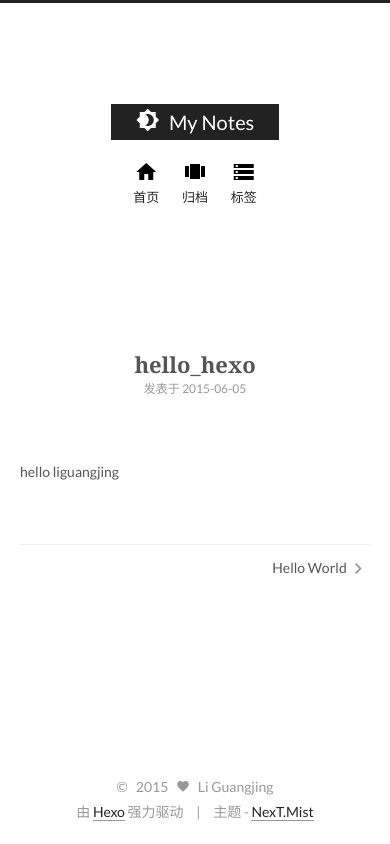
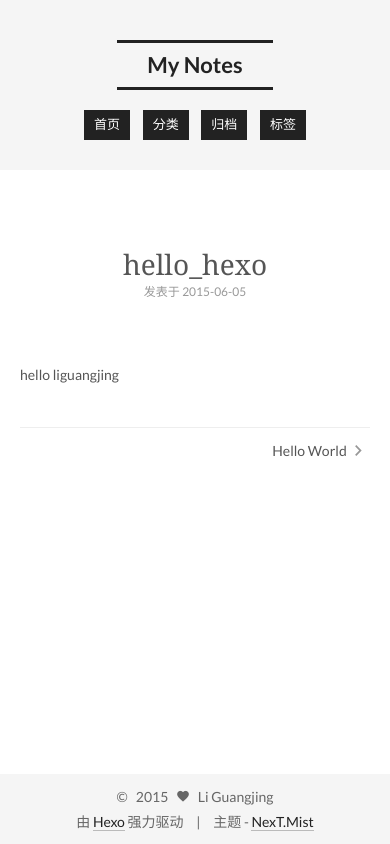
Before and after one commit to jiuye1/jiuye1.github.io, a plain HTML site: page 2015/06/05/hello-hexo/index.html in a window 390 px wide. Drawn offline with Linux system fonts and the light colour scheme.

Commit message:
Site updated: 2015-06-06 12:18:55

```diff
--- a/2015/06/05/hello-hexo/index.html
+++ b/2015/06/05/hello-hexo/index.html
@@ -58,6 +58,14 @@
         <a href="/">
           <i class="menu-item-icon icon-home"></i> <br />
           首页
+        </a>
+      </li>
+
+
+      <li class="menu-item menu-item-categories">
+        <a href="/categories">
+          <i class="menu-item-icon icon-categories"></i> <br />
+          分类
         </a>
       </li>
 
--- a/css/main.css
+++ b/css/main.css
@@ -214,51 +214,51 @@ h6 {
   font-family: Cambria, Georgia, "Microsoft Jhenghei", "Hiragino Sans GB", "Microsoft YaHei", "Times New Roman", serif;
 }
 h1 {
-  font-size: 26px;
+  font-size: 24px;
 }
 @media (max-width: 767px) {
   h1 {
-    font-size: 22px;
+    font-size: 20px;
   }
 }
 h2 {
-  font-size: 24px;
+  font-size: 22px;
 }
 @media (max-width: 767px) {
   h2 {
-    font-size: 20px;
+    font-size: 18px;
   }
 }
 h3 {
-  font-size: 22px;
+  font-size: 20px;
 }
 @media (max-width: 767px) {
   h3 {
-    font-size: 18px;
+    font-size: 16px;
   }
 }
 h4 {
-  font-size: 20px;
+  font-size: 18px;
 }
 @media (max-width: 767px) {
   h4 {
-    font-size: 16px;
+    font-size: 14px;
   }
 }
 h5 {
-  font-size: 18px;
+  font-size: 16px;
 }
 @media (max-width: 767px) {
   h5 {
-    font-size: 14px;
+    font-size: 12px;
   }
 }
 h6 {
-  font-size: 16px;
+  font-size: 14px;
 }
 @media (max-width: 767px) {
   h6 {
-    font-size: 12px;
+    font-size: 10px;
   }
 }
 p {
@@ -918,7 +918,7 @@ body {
   position: relative;
 }
 .site-meta {
-  text-align: center;
+  text-align: left;
 }
 @media (max-width: 767px) {
   .site-meta {
@@ -1137,7 +1137,7 @@ body {
   width: 4px;
   height: 4px;
   border-radius: 50%;
-  background: #ffffbe;
+  background: #ee9ed2;
 }
 .sidebar-nav {
   margin: 0;
@@ -1466,7 +1466,7 @@ body {
   }
 }
 .posts-collapse {
-  margin-left: 55px;
+  margin-left: 0;
 }
 @media (max-width: 767px) {
   .posts-collapse {
@@ -1893,3 +1893,248 @@ body {
   display: inline;
   content: ") ";
 }
+.test {
+  border: 10px;
+}
+h2,
+h3,
+h4,
+h5,
+h6 {
+  margin: 20px 0 10px;
+}
+p {
+  margin: 10px 0;
+}
+a {
+  border-bottom-color: #bbb;
+}
+hr {
+  margin: 20px 0;
+  height: 2px;
+}
+.btn {
+  padding: 0 10px;
+  border-width: 2px;
+  border-radius: 0;
+}
+.headband {
+  display: none;
+}
+.header {
+  background: #f5f5f5;
+}
+.header-inner {
+  margin-bottom: 80px;
+  padding: 40px 0;
+}
+.header-inner:before,
+.header-inner:after {
+  content: " ";
+  display: table;
+}
+.header-inner:after {
+  clear: both;
+}
+@media (max-width: 767px) {
+  .header-inner {
+    padding-bottom: 30px;
+  }
+}
+.site-meta {
+  float: left;
+  margin-left: -20px;
+}
+@media (max-width: 767px) {
+  .site-meta {
+    float: none;
+    margin-left: 0;
+  }
+}
+.site-meta .brand {
+  padding: 2px 1px;
+  color: #222;
+  background: none;
+}
+@media (max-width: 767px) {
+  .site-meta .brand {
+    display: block;
+  }
+}
+.site-meta .logo {
+  display: none;
+}
+.site-meta .site-title {
+  font-size: 24px;
+  font-weight: bolder;
+}
+@media (max-width: 767px) {
+  .site-meta .site-title {
+    font-size: 22px;
+    line-height: 40px;
+  }
+}
+.logo-line-before,
+.logo-line-after {
+  display: block;
+  overflow: hidden;
+  margin: 0 auto;
+  width: 75%;
+}
+@media (max-width: 767px) {
+  .logo-line-before,
+  .logo-line-after {
+    width: 40%;
+  }
+}
+.logo-line-before i,
+.logo-line-after i {
+  position: relative;
+  display: block;
+  height: 4px;
+  background: #222;
+}
+@media (max-width: 767px) {
+  .logo-line-before i,
+  .logo-line-after i {
+    height: 3px;
+  }
+}
+.use-motion .logo-line-before i {
+  left: -100%;
+}
+.use-motion .logo-line-after i {
+  right: -100%;
+}
+.menu {
+  float: right;
+  margin: 8px 0 0 0;
+  padding: 0 20px;
+}
+@media (max-width: 767px) {
+  .menu {
+    margin-top: 20px;
+  }
+}
+.menu br {
+  display: none;
+}
+.menu .menu-item {
+  margin-left: 10px;
+}
+.menu .menu-item a {
+  padding: 5px 10px;
+  background: #222;
+  border: none;
+  color: #fff;
+  transition-property: background;
+}
+.menu .menu-item a:hover {
+  background: #bbb;
+}
+.menu a::before {
+  display: none;
+}
+@media (max-width: 767px) {
+  .menu a::before {
+    display: block;
+  }
+}
+@media (max-width: 767px) {
+  .menu {
+    float: none;
+  }
+}
+.menu-item-icon {
+  display: none;
+}
+.posts-expand {
+  padding-top: 0;
+}
+.posts-expand .post-title,
+.posts-expand .post-meta {
+  text-align: left;
+}
+@media (max-width: 767px) {
+  .posts-expand .post-title,
+  .posts-expand .post-meta {
+    text-align: center;
+  }
+}
+.posts-expand .post-eof {
+  display: none;
+}
+.posts-expand .post {
+  margin-top: 80px;
+}
+.posts-expand .post:first-child {
+  margin-top: 0;
+}
+.posts-expand .post-meta {
+  margin-bottom: 20px;
+}
+.posts-expand .post-title {
+  font-size: 28px;
+  font-weight: 300;
+}
+.posts-expand .post-body img {
+  margin: 0;
+}
+.posts-expand .post-tags {
+  text-align: left;
+}
+.posts-expand .post-tags a {
+  padding: 1px 5px;
+  background: #f5f5f5;
+  border-bottom: none;
+}
+.posts-expand .post-tags a:hover {
+  background: #ccc;
+}
+.posts-expand .post-nav {
+  margin-top: 40px;
+}
+.post-more-link {
+  margin-top: 20px;
+  text-align: left;
+}
+.post-more-link a {
+  font-size: 14px;
+}
+.page-post-detail .post-title,
+.page-post-detail .post-meta {
+  text-align: center;
+}
+.page-post-detail .post-meta {
+  margin-bottom: 60px;
+}
+.pagination {
+  margin: 80px 0 0;
+  text-align: left;
+}
+@media (max-width: 767px) {
+  .pagination {
+    margin: 80px 10px 0;
+    text-align: center;
+  }
+}
+.footer {
+  margin-top: 80px;
+  padding: 10px 0;
+  background: #f5f5f5;
+  color: #666;
+}
+.footer-inner {
+  margin: 0 auto;
+  text-align: left;
+}
+@media (max-width: 767px) {
+  .footer-inner {
+    text-align: center;
+  }
+}
+.full-image.full-image.full-image {
+  max-width: 100%;
+  width: auto;
+  margin: 0;
+}
```
Also changed, not shown: 2015/06/05/hello-world/index.html (+8 -0 lines), archives/2015/06/index.html (+8 -0 lines), archives/2015/index.html (+8 -0 lines), archives/index.html (+8 -0 lines), categories/index.html (+16 -1 lines), index.html (+8 -0 lines), tags/index.html (+8 -0 lines).
